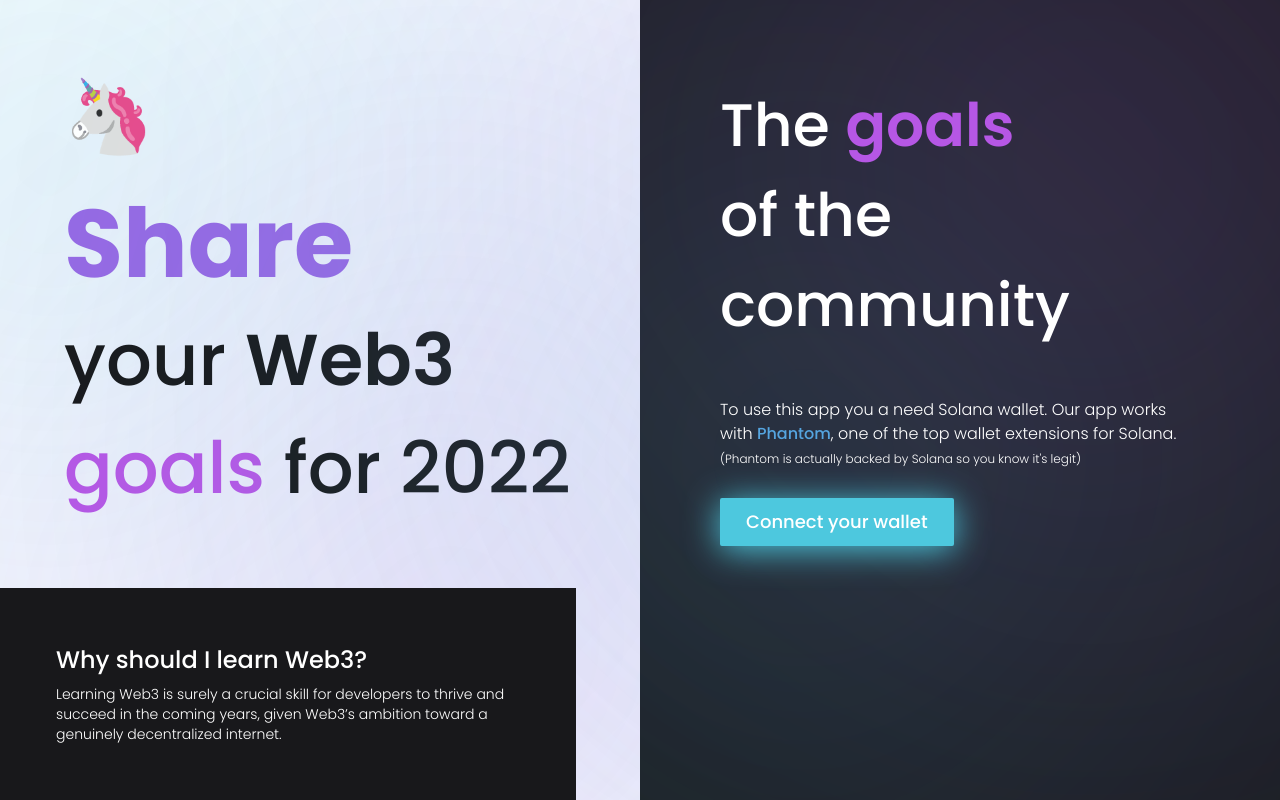
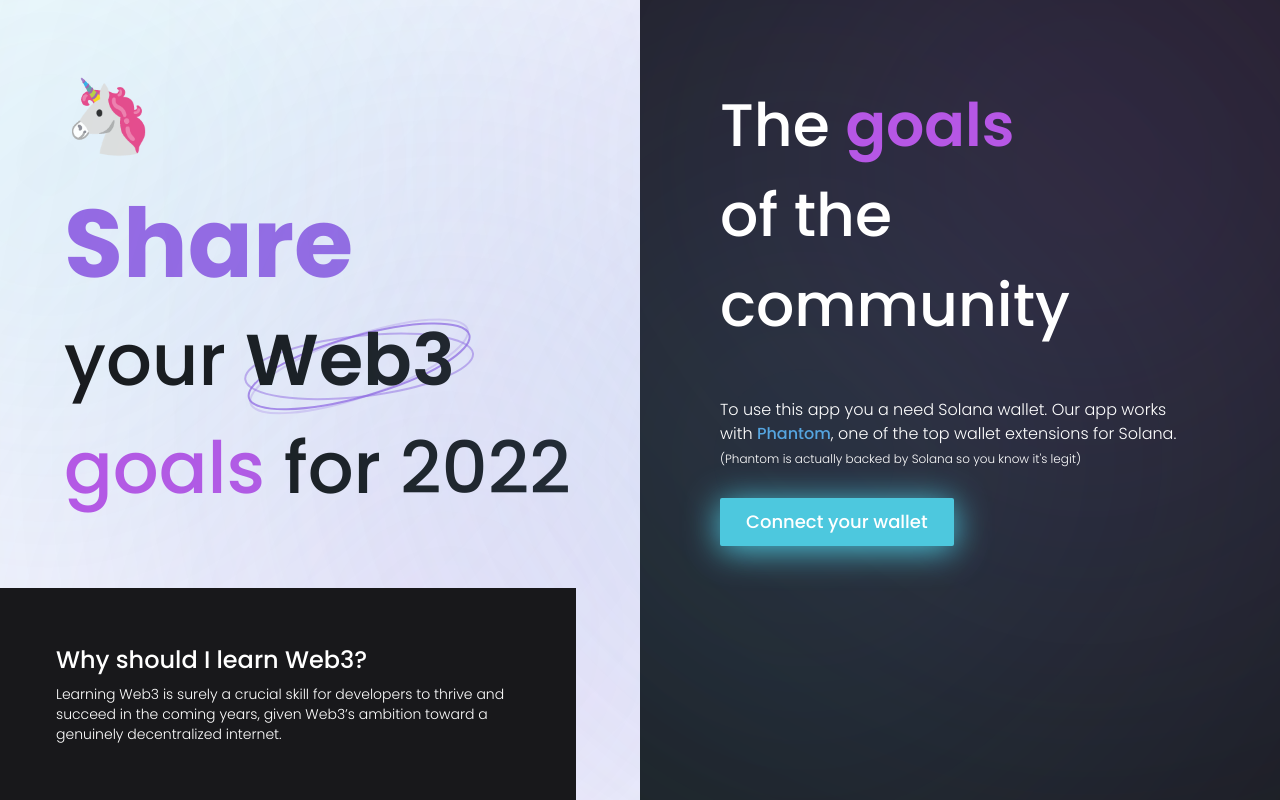
Before and after one commit to carlijnweijer/buildspace-solana-web3-frontend, a React (Vite) app: page / in a window 1280 px wide. Built offline with nearby package versions, Linux system fonts and the light colour scheme.

Commit message:
style: :lipstick: circles around the word web3

```diff
--- a/src/App.jsx
+++ b/src/App.jsx
@@ -92,7 +92,11 @@ function App() {
         </div>
         <h1 className="text-7xl leading-normal">
           <span className="text-8xl font-bold text-purple">Share</span>
-          <br /> your <span className="font-semibold">Web3</span> <br />
+          <br /> your{" "}
+          <span className="relative font-semibold circle-bg-web3">
+            Web3
+          </span>{" "}
+          <br />
           <span className="text-pink">goals</span> for 2022
         </h1>
 
--- a/src/index.css
+++ b/src/index.css
@@ -22,3 +22,11 @@ html {
   );
   backdrop-filter: blur(13px);
 }
+
+.circle-bg-web3::after {
+  content: url(./assets/circles_web3.svg);
+  position: absolute;
+  top: -10px;
+  left: -5px;
+  z-index: -5;
+}
```
Also changed, not shown: src/assets/circles_web3.svg (added).
